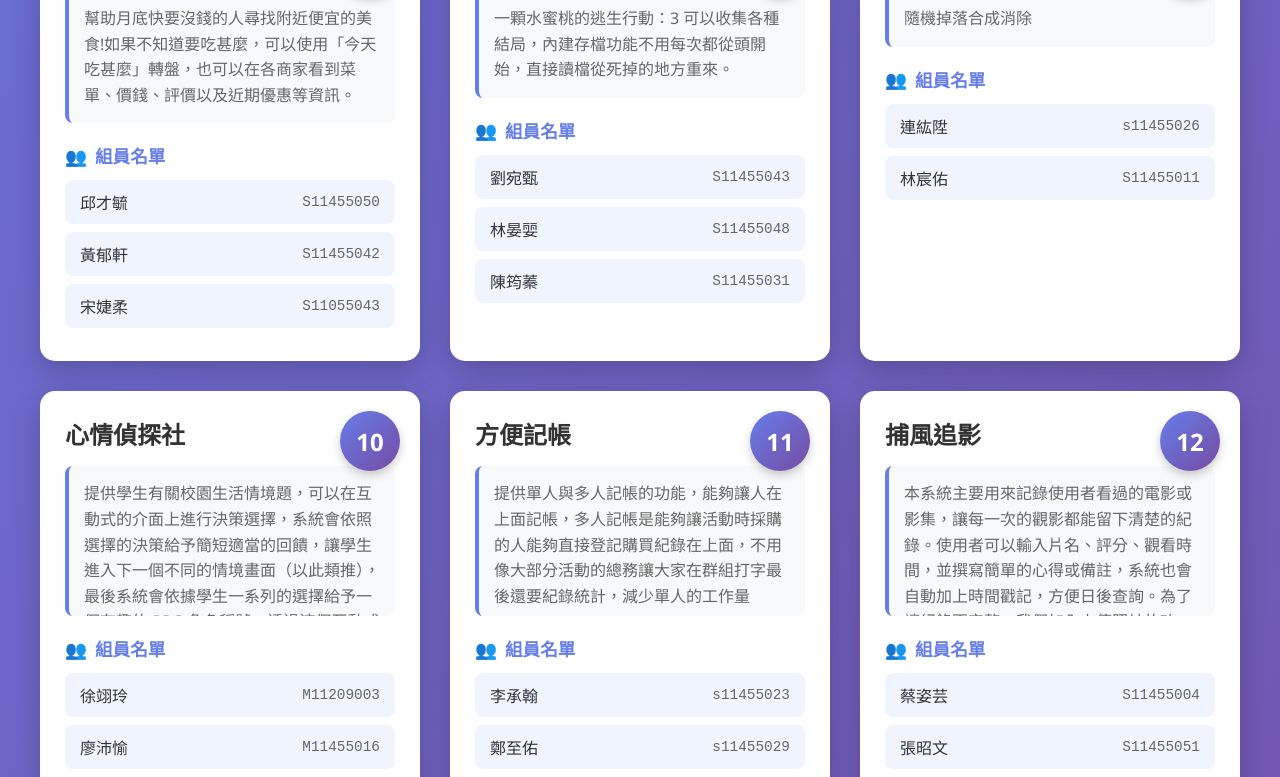
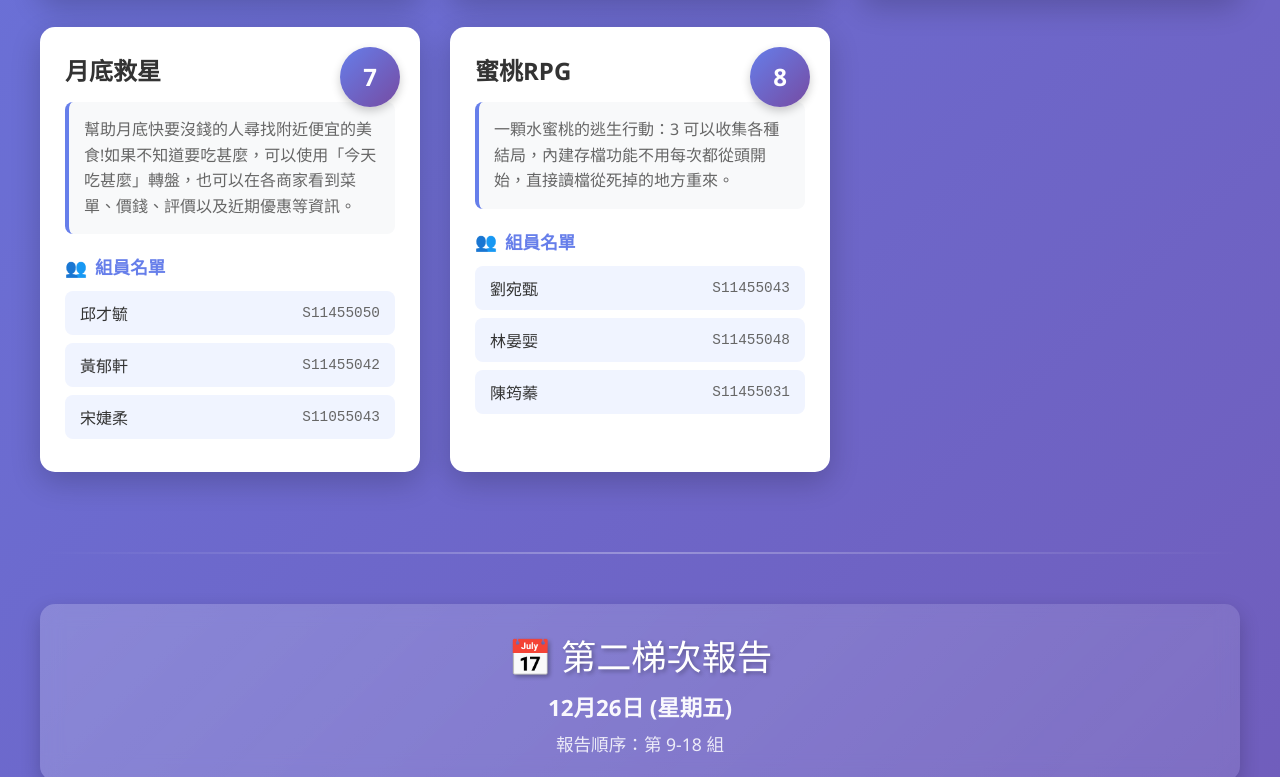
Before and after one commit to junmingsu/CTP, a plain HTML site: page order.html in a window 1280 px wide. Shown: the part 1647-2424 px from the top of the page. Drawn offline with Linux system fonts and the light colour scheme.

Commit message:
Add files via upload

```diff
--- a/order.html
+++ b/order.html
@@ -131,15 +131,41 @@
             font-size: 1.1em;
         }
 
-        /* 專題卡片 */
-        .section-title {
+        /* 梯次區域 */
+        .batch-section {
+            margin-bottom: 60px;
+        }
+
+        .batch-header {
+            background: linear-gradient(135deg, rgba(255,255,255,0.2) 0%, rgba(255,255,255,0.1) 100%);
+            border-radius: 15px;
+            padding: 25px;
+            margin-bottom: 30px;
             text-align: center;
+            backdrop-filter: blur(10px);
+            box-shadow: 0 8px 20px rgba(0,0,0,0.2);
+        }
+
+        .batch-title {
             color: white;
-            font-size: 2em;
-            margin: 50px 0 30px 0;
+            font-size: 2.2em;
+            margin-bottom: 10px;
             text-shadow: 2px 2px 4px rgba(0,0,0,0.3);
         }
 
+        .batch-date {
+            color: rgba(255,255,255,0.95);
+            font-size: 1.4em;
+            margin-bottom: 8px;
+            font-weight: 600;
+        }
+
+        .batch-info {
+            color: rgba(255,255,255,0.85);
+            font-size: 1.1em;
+        }
+
+        /* 專題卡片 */
         .cards-grid {
             display: grid;
             grid-template-columns: repeat(auto-fill, minmax(350px, 1fr));
@@ -259,6 +285,14 @@
             .unregistered-list {
                 grid-template-columns: 1fr;
             }
+
+            .batch-title {
+                font-size: 1.8em;
+            }
+
+            .batch-date {
+                font-size: 1.2em;
+            }
         }
 
         .footer {
@@ -267,6 +301,13 @@
             margin-top: 50px;
             padding: 20px;
             opacity: 0.8;
+        }
+
+        /* 分隔線 */
+        .divider {
+            height: 2px;
+            background: linear-gradient(90deg, transparent, rgba(255,255,255,0.3), transparent);
+            margin: 50px 0;
         }
     </style>
 </head>
@@ -283,7 +324,7 @@
                 <h2>尚未登記專題的學生</h2>
             </div>
             <div class="unregistered-notice">
-                以下 <strong>學生</strong> 尚未登記專題，請趕緊提供分組資料(加入2人組或組新組)！
+                 <strong>以下同學</strong> 尚未登記專題，請趕緊提供分組資料(加入2人組或組新組)
             </div>
             <div class="unregistered-list">
                 <div class="unregistered-item">
@@ -310,13 +351,18 @@
         </div>
 
         <div class="stats">
-            📊 共有 <strong>18</strong> 個專題組別 · <strong>48</strong> 位學生已登記
+            📊 共有 <strong>18</strong> 個專題組別 · <strong>48</strong> 位學生已登記 · 分為 <strong>2</strong> 梯次報告
         </div>
 
-        <!-- 專題報告順序區 -->
-        <div class="section-title">📋 專題報告順序</div>
+        <!-- 第一梯次 -->
+        <div class="batch-section">
+            <div class="batch-header">
+                <div class="batch-title">📅 第一梯次報告</div>
+                <div class="batch-date">12月19日 (星期五)</div>
+                <div class="batch-info">報告順序：第 1-8 組</div>
+            </div>
 
-        <div class="cards-grid">
+            <div class="cards-grid">
             <div class="project-card">
                 <div class="order-badge">1</div>
                 <div class="project-title">自訂</div>
@@ -477,7 +523,20 @@
                     </div>
                 </div>
             </div>
+            </div>
+        </div>
 
+        <div class="divider"></div>
+
+        <!-- 第二梯次 -->
+        <div class="batch-section">
+            <div class="batch-header">
+                <div class="batch-title">📅 第二梯次報告</div>
+                <div class="batch-date">12月26日 (星期五)</div>
+                <div class="batch-info">報告順序：第 9-18 組</div>
+            </div>
+
+            <div class="cards-grid">
             <div class="project-card">
                 <div class="order-badge">9</div>
                 <div class="project-title">合成遊戲</div>
@@ -672,6 +731,7 @@
                     </div>
                 </div>
             </div>
+            </div>
         </div>
 
         <div class="footer">
```
